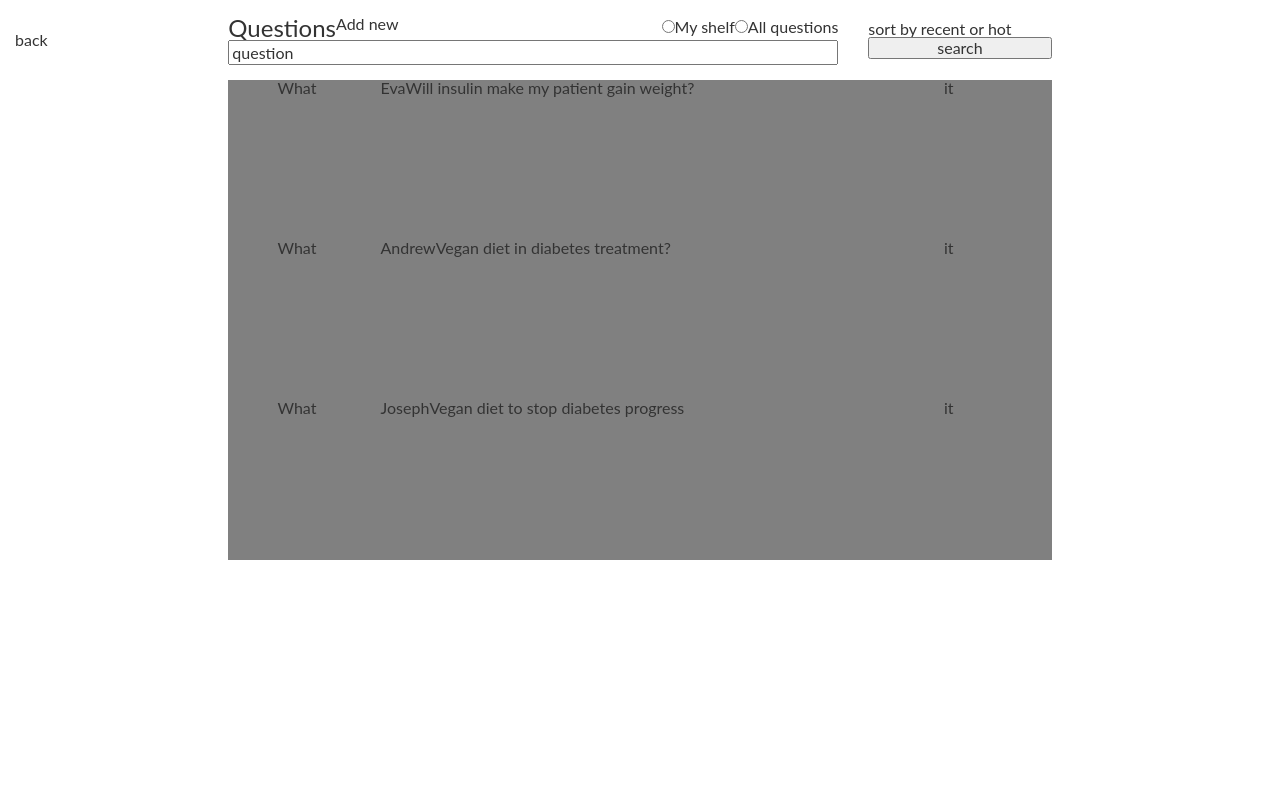
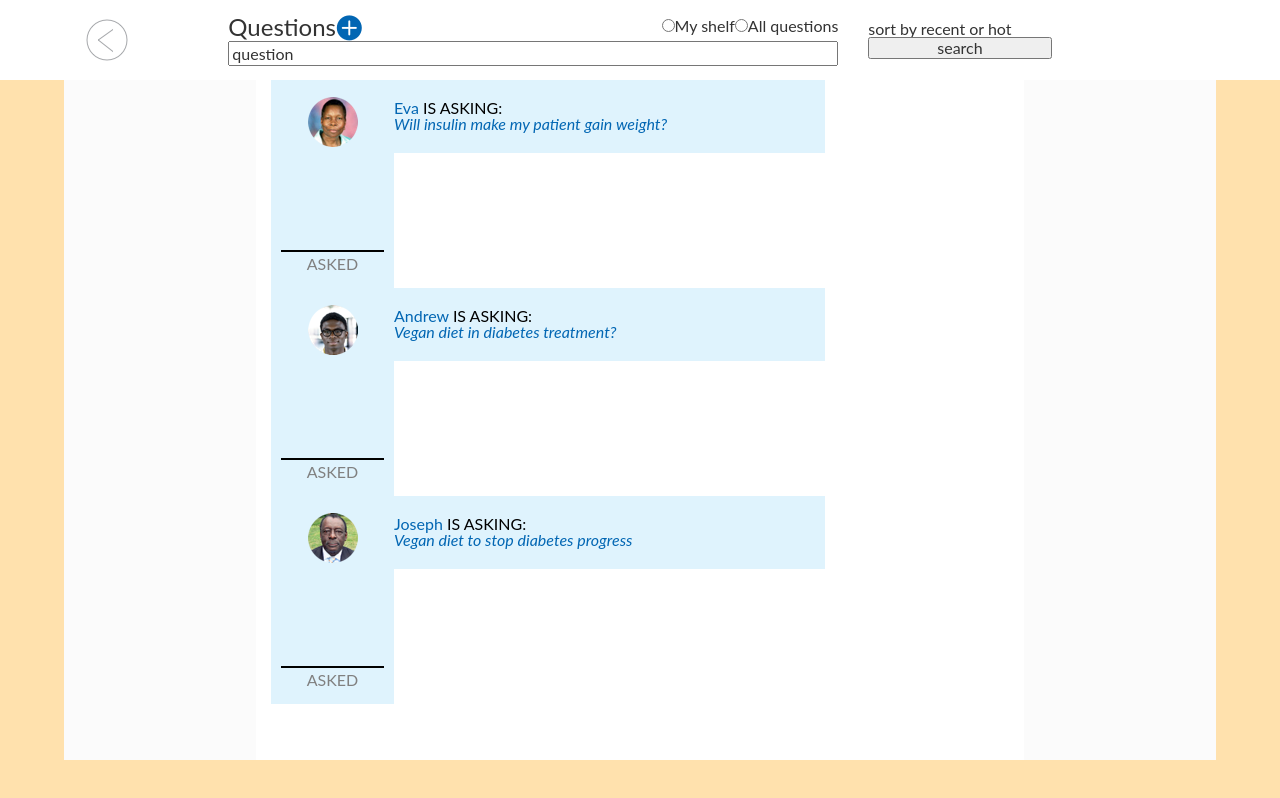
Before and after one commit to AlkanRena/zadanietestowe, a plain HTML site: page index.html in a window 1280 px wide. Drawn offline with nearby package versions, Linux system fonts and the light colour scheme.

Commit message:
add directives and photo and few UI files

```diff
--- /dev/null
+++ b/htmlDirectives/questionBoxResult.html
@@ -0,0 +1,26 @@
+<div class="questionBox">
+    <ul class="innerQuestionBox col-xs-8">
+        <li class="centerQuestionBox" ng-repeat="question in questions">
+            <div class="col-xs-2 centerQuestionBoxLeft">
+                <div><img src="{{question.photo}}"></div>
+                <span>ASKED</span>
+            </div>
+            <div class="col-xs-7 centerQuestionBoxMiddle">
+                <div class="centerQuestionBoxMiddleTop">
+                    <span>{{question.name}}<span> IS ASKING:</span></span>
+                    <span class="itallic">{{question.askedQuestion}}</span>
+                </div>
+                <div class="centerQuestionBoxMiddleBottom">
+                    <ul>
+                        <li ng-repeat="">
+
+                        </li>
+                    </ul>
+                </div>
+            </div>
+            <div class="col-xs-3 centerQuestionBoxRight">
+
+            </div>
+        </li>
+    </ul>
+</div>
--- a/index.html
+++ b/index.html
@@ -8,6 +8,7 @@
 <link rel="stylesheet" type="text/css" href="styles/bootstrap.min.css">
 <link rel="stylesheet" type="text/css" href="styles/reset.css">
     <link rel="stylesheet" type="text/css" href="styles/main.css">
+    <link rel="stylesheet" type="text/css" href="styles/questionBoxStyle.css">
 
 
     <script src="scripts/angular.js"></script>
@@ -15,14 +16,13 @@
 </head>
 <body>
 <header>
-    <div class="col-xs-2">
-        back
+    <div class="col-xs-2 backButton">
     </div>
     <div class="col-xs-6">
         <div class="headerFlex">
             <div class="headerLeft">
                 <span class="questionStyle">Questions</span>
-                <div>Add new</div>
+                <div class="addingButton"></div>
             </div>
             <div class="headerRight">
                 <div><input type="radio">My shelf</div>
@@ -42,18 +42,36 @@
     <div class="col-xs-2"></div>
 </header>
 
+
 <main ng-controller="QuestionController">
-    <ul class="col-xs-8">
-        <li class="centerQuestionBox" ng-repeat="question in questions">
-            <div class="col-xs-2 centerQuestionBoxLeft">What</div>
-            <div class="col-xs-7 centerQuestionBoxMiddle">
-                <span>{{question.name}}</span>
-                <span>{{question.askedQuestion}}</span>
-            </div>
-            <div class="col-xs-3 centerQuestionBoxRight">it</div>
-        </li>
-    </ul>
+    <question-box-field></question-box-field>
 
+    <!--<div class="questionBox">-->
+        <!--<ul class="innerQuestionBox col-xs-8">-->
+            <!--<li class="centerQuestionBox" ng-repeat="question in questions">-->
+                <!--<div class="col-xs-2 centerQuestionBoxLeft">-->
+                    <!--<div><img src="{{question.photo}}"></div>-->
+                    <!--<span>ASKED</span>-->
+                <!--</div>-->
+                <!--<div class="col-xs-7 centerQuestionBoxMiddle">-->
+                    <!--<div class="centerQuestionBoxMiddleTop">-->
+                        <!--<span>{{question.name}}<span> IS ASKING:</span></span>-->
+                        <!--<span class="itallic">{{question.askedQuestion}}</span>-->
+                    <!--</div>-->
+                    <!--<div class="centerQuestionBoxMiddleBottom">-->
+                        <!--<ul>-->
+                            <!--<li ng-repeat="">-->
+
+                            <!--</li>-->
+                        <!--</ul>-->
+                    <!--</div>-->
+                <!--</div>-->
+                <!--<div class="col-xs-3 centerQuestionBoxRight">-->
+
+                <!--</div>-->
+            <!--</li>-->
+        <!--</ul>-->
+    <!--</div>-->
 </main>
 <footer>
     <!--Here unused but still in code -->
--- a/scripts/app.js
+++ b/scripts/app.js
@@ -5,16 +5,31 @@ questionApp.controller('QuestionController', function QuestionListController($sc
     $scope.questions = [
         {
             name: 'Eva',
-            photo: 'something',
+            photo: 'images/evaPhoto.png',
             askedQuestion: 'Will insulin make my patient gain weight?'
         }, {
             name: 'Andrew',
-            photo: 'something',
+            photo: 'images/andrewPhoto.png',
             askedQuestion: 'Vegan diet in diabetes treatment?'
         }, {
             name: 'Joseph',
-            photo: 'something',
+            photo: 'images/josephPhoto.png',
             askedQuestion: 'Vegan diet to stop diabetes progress'
         }
     ];
+    $scope.CommentAndAnswear = [
+        {
+            name: '',
+            photo: '',
+            type: ''
+        }
+    ]
 });
+
+questionApp.directive('questionBoxField', function () {
+return {
+    restrict: 'E',
+    templateUrl: 'htmlDirectives/questionBoxResult.html'
+}
+
+});
--- a/styles/main.css
+++ b/styles/main.css
@@ -6,6 +6,8 @@ header{
     position: absolute;
     min-height: 10vh;
     width: 100%;
+
+    background-color: white;
 
     display: flex !important;
     flex-direction: row;
@@ -18,8 +20,41 @@ header > div {
 main {
     padding-top: 10vh;
 
+
+    background-color: #ffe1ad;
+
+
     display: flex;
     justify-content: center;
+}
+
+.backButton {
+    background-image: url('../images/Backbutton.png');
+    height: 42px;
+    background-repeat: no-repeat;
+    background-size: 42px 42px;
+    background-position: center;
+}
+
+.addingButton {
+    background-image: url('../images/addingbutton.png');
+    height: 26px;
+    width: 26px;
+    background-repeat: no-repeat;
+    background-size: 26px 26px;
+}
+
+.questionBox {
+    display: flex;
+    justify-content: center;
+    margin: 0 5vw 5vh 5vw;
+    background-color: #fbfbfb;
+    min-height: 85vh;
+    min-width: 90vw;
+}
+
+.innerQuestionBox {
+    background-color: white;
 }
 
 .flex {
@@ -53,27 +88,3 @@ main {
     display: flex;
     flex-flow: column;
 }
-
-
-
-.centerQuestionBox {
-    display: flex;
-
-    height: 20vh;
-
-    background-color: grey;
-}
-
-.centerQuestionBoxLeft {
-    display: flex;
-    justify-content: center;
-}
-
-.centerQuestionBoxMiddle {
-    display: flex;
-}
-
-.centerQuestionBoxRight {
-    display: flex;
-    justify-content: center;
-}
--- /dev/null
+++ b/styles/questionBoxStyle.css
@@ -0,0 +1,70 @@
+
+.centerQuestionBox {
+    display: flex;
+
+    height: 26vh;
+
+    background-color: grey;
+}
+
+.centerQuestionBoxLeft {
+    display: flex;
+    justify-content: center;
+    align-content: space-between;
+    flex-wrap: wrap;
+    background-color: #dff3fd;
+}
+
+.centerQuestionBoxLeft > div {
+    align-self: flex-start;
+    padding-top: 2vh;
+}
+
+.centerQuestionBoxLeft > span {
+    align-self: flex-end;
+    padding: 0.5vh 2vw 2vh 2vw;
+
+    color: grey;
+
+    border-top: solid 2px black;
+}
+
+.centerQuestionBoxMiddle {
+    display: flex;
+    flex-flow: column;
+    padding: 0;
+}
+
+.centerQuestionBoxMiddleTop {
+    background-color: #dff3fd;
+    height: 14vh;
+    width: 100%;
+
+    color: #0266b3;
+
+    display: flex;
+    flex-flow: column;
+    justify-content: center;
+}
+
+.centerQuestionBoxMiddleTop >span > span {
+    color: black;
+}
+
+.itallic {
+    font-style: italic;
+}
+
+.centerQuestionBoxMiddleBottom {
+    background-color: white;
+    height: 100%;
+    width: 100%;
+}
+
+
+
+.centerQuestionBoxRight {
+    display: flex;
+    justify-content: center;
+    background-color: white;
+}
```
Also changed, not shown: images/Backbutton.png (added), images/addingbutton.png (added), images/andrewPhoto.png (added), images/evaPhoto.png (added), images/josephPhoto.png (added).
